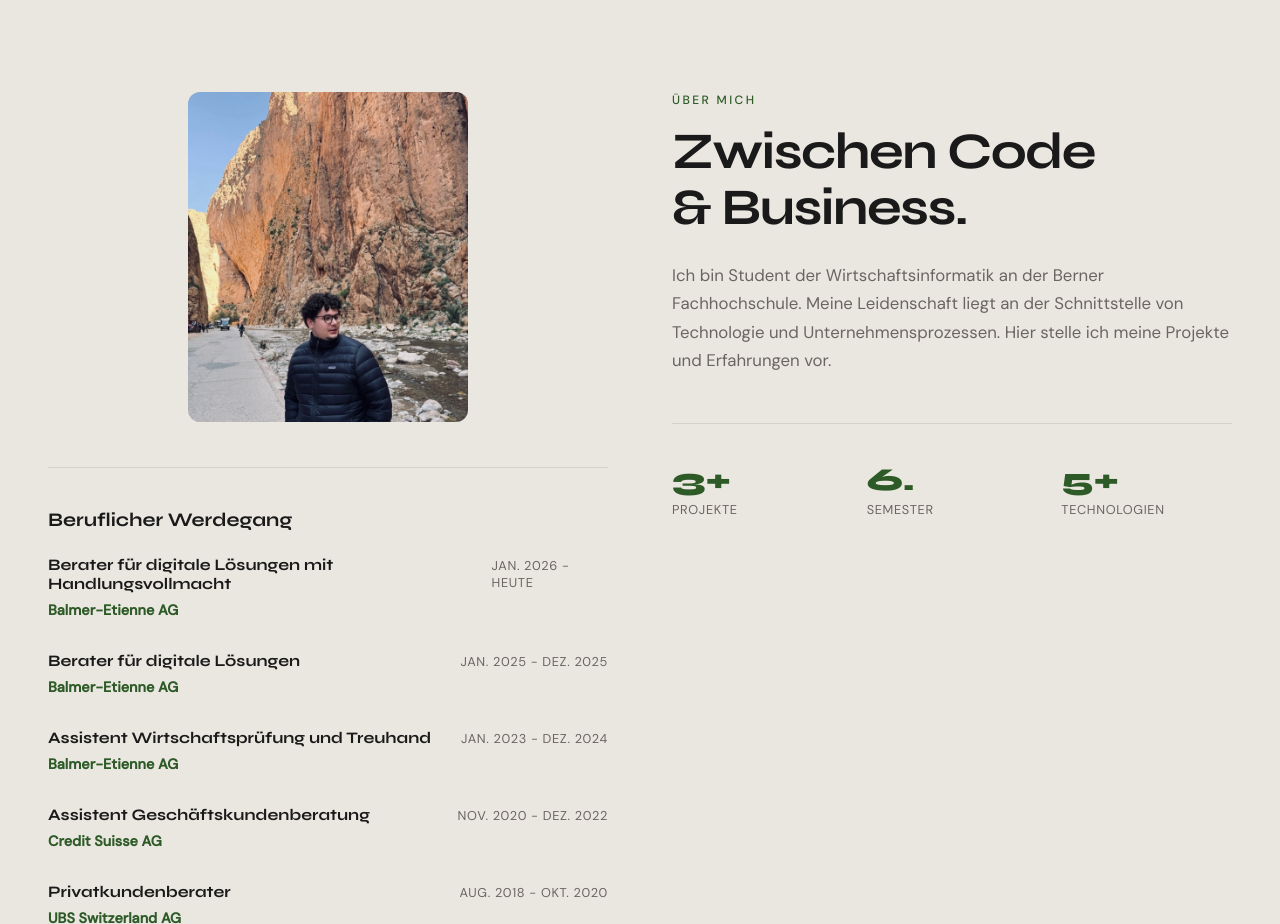
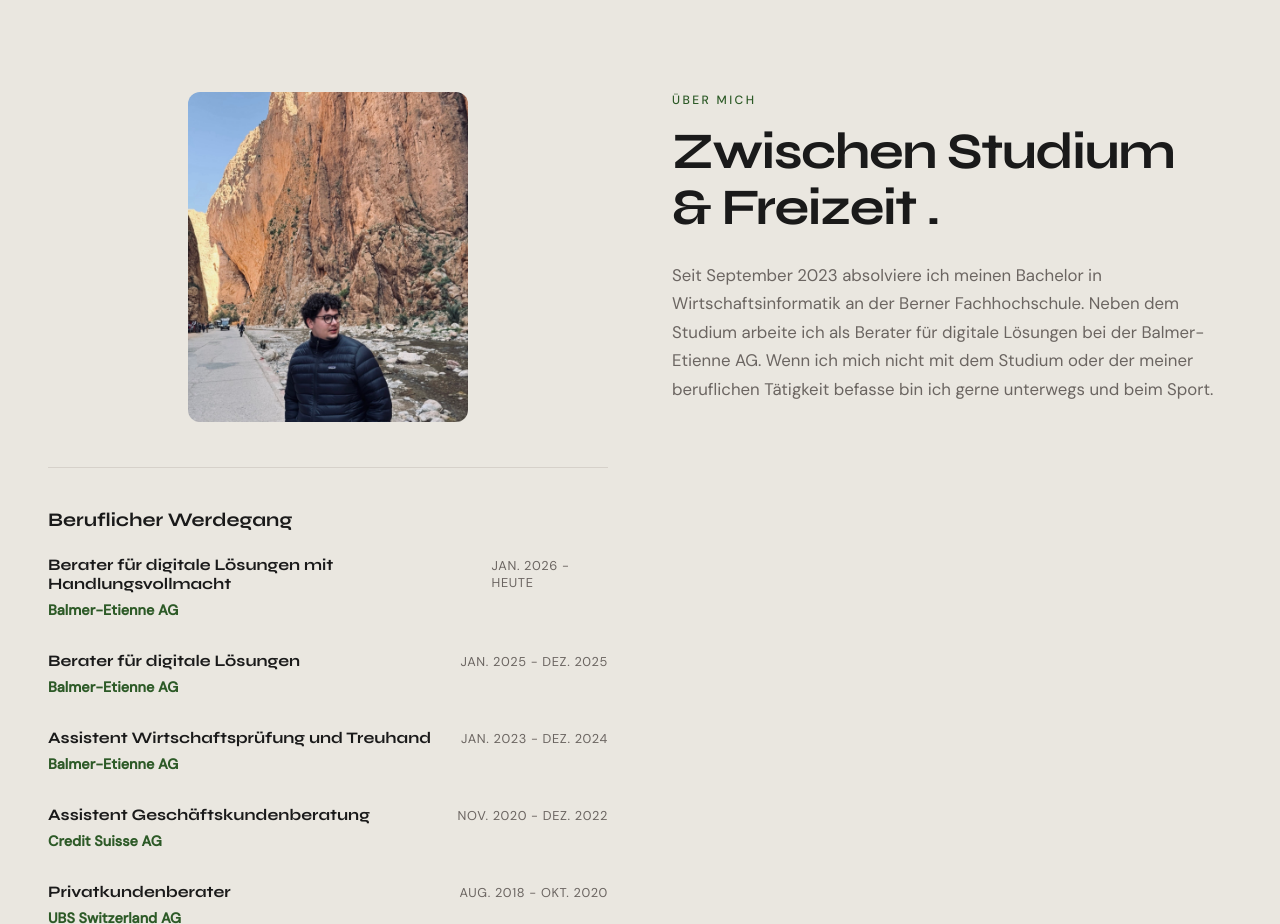
Before and after one commit to Domany99/EWEB_Portfolio, a plain HTML site: page index.html in a window 1280 px wide. Shown: the part 820-1744 px from the top of the page. Drawn offline with Linux system fonts and the light colour scheme.

Commit message:
About text angepasst

```diff
--- a/index.html
+++ b/index.html
@@ -3,7 +3,7 @@
 <head>
     <meta charset="UTF-8" />
     <meta name="viewport" content="width=device-width, initial-scale=1.0" />
-    <title>Dein Name — Portfolio</title>
+    <title>Jonas Frutiger — Portfolio</title>
     <link rel="preconnect" href="https://fonts.googleapis.com" />
     <link rel="preconnect" href="https://fonts.gstatic.com" crossorigin />
     <link href="https://fonts.googleapis.com/css2?family=Syne:wght@400;600;700;800&family=DM+Sans:ital,wght@0,300;0,400;0,500;1,400&display=swap" rel="stylesheet" />
@@ -105,26 +105,13 @@
         </div>
         <div>
             <p class="section-label">Über mich</p>
-            <h2 class="section-title reveal">Zwischen Code<br/>& Business.</h2>
+            <h2 class="section-title reveal">Zwischen Studium <br/>& Freizeit .</h2>
             <p class="section-description reveal">
-                Ich bin Student der Wirtschaftsinformatik an der Berner Fachhochschule.
-                Meine Leidenschaft liegt an der Schnittstelle von Technologie und
-                Unternehmensprozessen. Hier stelle ich meine Projekte und Erfahrungen vor.
+                Seit September 2023 absolviere ich meinen Bachelor in Wirtschaftsinformatik an der Berner Fachhochschule.
+                Neben dem Studium arbeite ich als Berater für digitale Lösungen bei der Balmer-Etienne AG. Wenn
+                ich mich nicht mit dem Studium oder der meiner beruflichen Tätigkeit befasse bin ich gerne unterwegs
+                und beim Sport.
             </p>
-            <div class="about-stats reveal">
-                <div>
-                    <div class="stat-number">3+</div>
-                    <div class="stat-label">Projekte</div>
-                </div>
-                <div>
-                    <div class="stat-number">6.</div>
-                    <div class="stat-label">Semester</div>
-                </div>
-                <div>
-                    <div class="stat-number">5+</div>
-                    <div class="stat-label">Technologien</div>
-                </div>
-            </div>
         </div>
     </div>
 </section>
```
